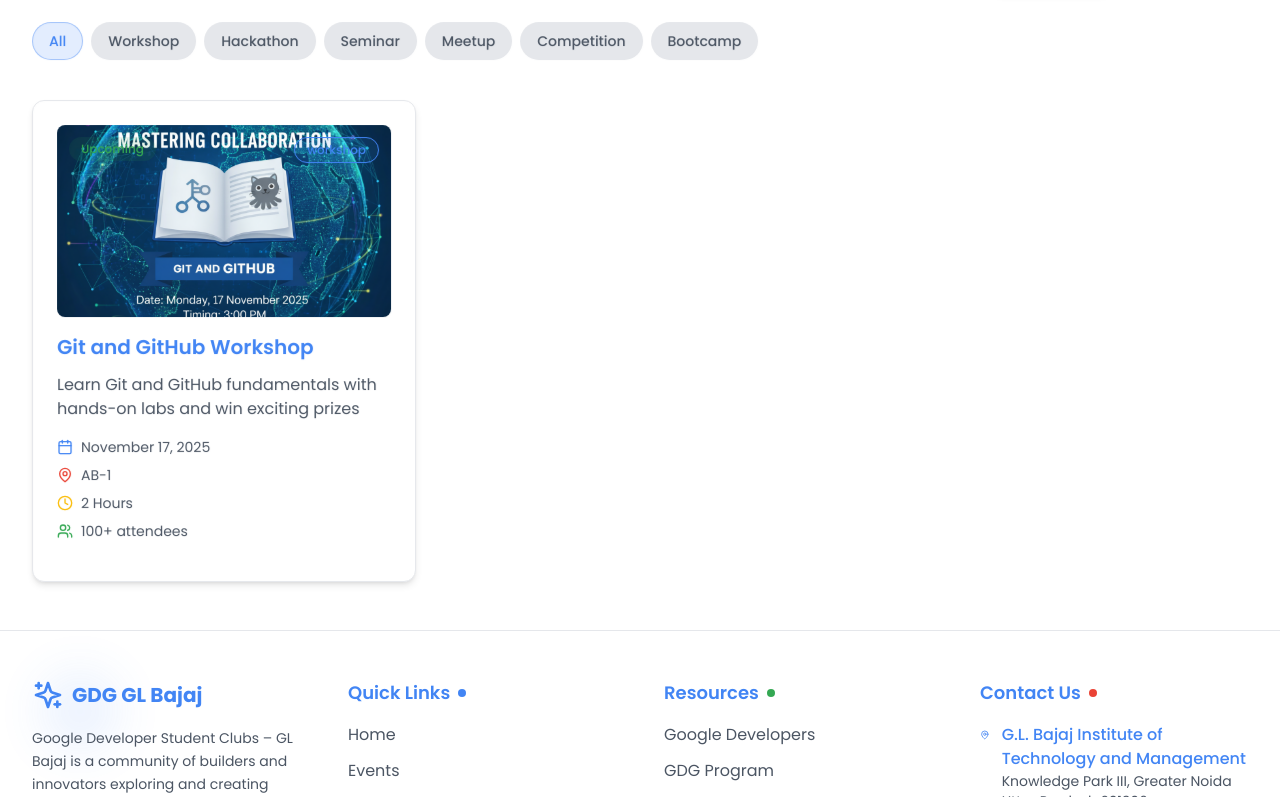
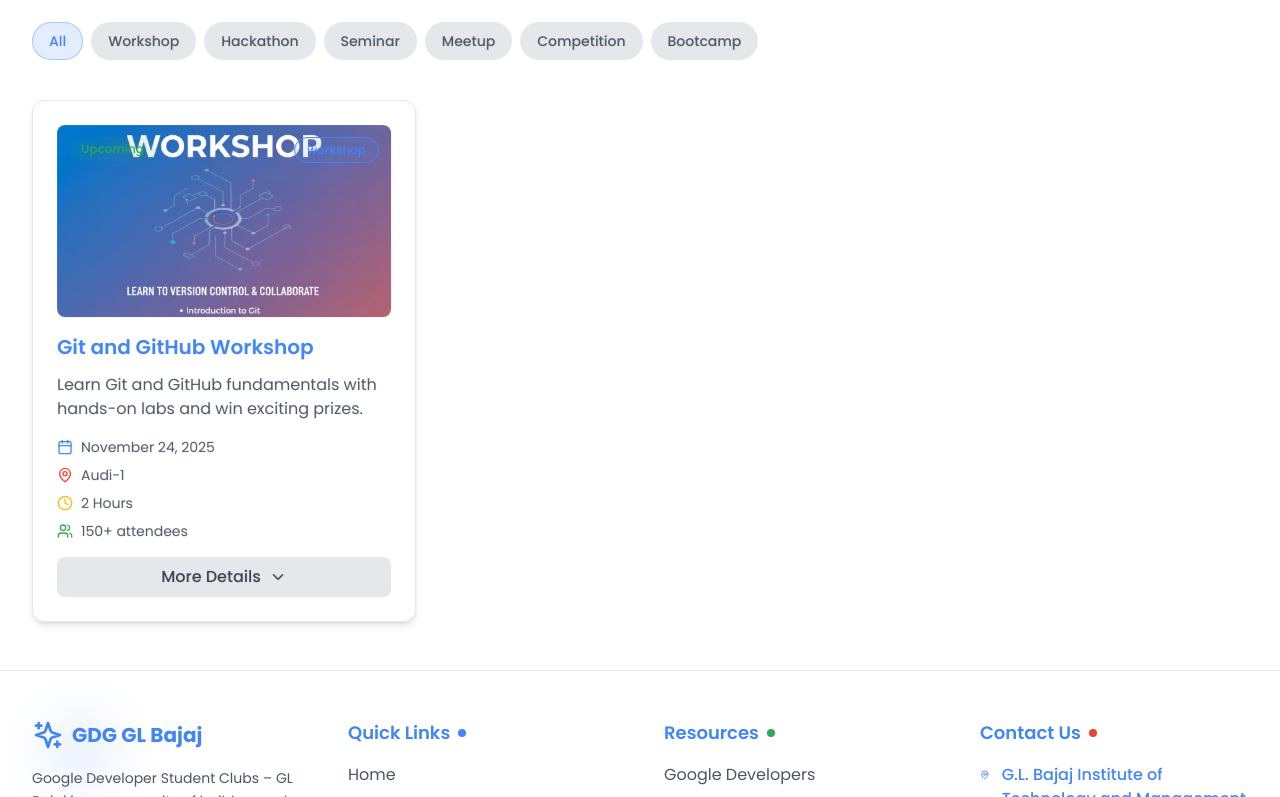
Before and after one commit to Abhinav-yd17/GDG-GLBAJAJ, a React (Vite) app: page /events in a window 1280 px wide. Shown: the part 365-1162 px from the top of the page. Built offline with nearby package versions, Linux system fonts and the light colour scheme; the HTML template or start-up script is replaced by a standard one.

Commit message:
Events page updated

```diff
--- a/src/components/events/EventCard.jsx
+++ b/src/components/events/EventCard.jsx
@@ -1,16 +1,16 @@
-import React from 'react'
-import { motion } from 'framer-motion'
-import { Calendar, MapPin, Clock, Users, Edit } from 'lucide-react'
+import React, { useState } from 'react'
+import { motion, AnimatePresence } from 'framer-motion'
+import { Calendar, MapPin, Clock, Users, Edit, ChevronDown, ChevronUp } from 'lucide-react'
 import { formatDate } from '../../utils/helpers'
 import { useAdmin } from '../../context/AdminContext'
 
 const EventCard = ({ event, index }) => {
   const { isAdmin } = useAdmin()
+  const [showMore, setShowMore] = useState(false)
 
   /* ================================
         GOOGLE COLOR SYSTEM
      ================================= */
-
   const google = {
     blue: "text-googleBlue bg-googleBlue/10 border-googleBlue",
     red: "text-googleRed bg-googleRed/10 border-googleRed",
@@ -18,9 +18,7 @@
     green: "text-googleGreen bg-googleGreen/10 border-googleGreen",
   }
 
-  /* ---------------------------
-     STATUS BADGE COLORS
-  ---------------------------- */
+  /* STATUS BADGE COLORS */
   const getStatusColor = (status) => {
     switch (status) {
       case "upcoming": return `${google.green}`
@@ -30,9 +28,7 @@
     }
   }
 
-  /* ---------------------------
-     CATEGORY COLORS
-  ---------------------------- */
+  /* CATEGORY COLORS */
   const getCategoryColor = (category) => {
     switch (category) {
       case "workshop": return google.blue
@@ -45,6 +41,7 @@
 
   return (
     <motion.div
+      layout
       initial={{ opacity: 0, y: 30 }}
       whileInView={{ opacity: 1, y: 0 }}
       transition={{ duration: 0.5, delay: index * 0.1 }}
@@ -103,7 +100,7 @@
         {event.description}
       </p>
 
-      {/* Event Meta Info */}
+      {/* Meta Info */}
       <div className="space-y-2 mb-4">
 
         <div className="flex items-center text-gray-600 dark:text-gray-400">
@@ -128,9 +125,69 @@
 
       </div>
 
+      {/* More Details Button */}
+      <button
+        onClick={() => setShowMore(!showMore)}
+        className="
+          w-full mt-3 py-2 rounded-lg
+          bg-gray-200 dark:bg-darkBgHover
+          text-gray-700 dark:text-gray-300
+          hover:bg-gray-300 dark:hover:bg-darkBorder
+          flex items-center justify-center gap-2
+          transition-all font-medium
+        "
+      >
+        {showMore ? "Hide Details" : "More Details"}
+        {showMore ? <ChevronUp size={18} /> : <ChevronDown size={18} />}
+      </button>
+
+      {/* EXPANDABLE DETAILS */}
+      <AnimatePresence>
+        {showMore && (
+          <motion.div
+            layout
+            initial={{ opacity: 0, height: 0 }}
+            animate={{ opacity: 1, height: "auto" }}
+            exit={{ opacity: 0, height: 0 }}
+            transition={{ duration: 0.25 }}
+            className="mt-4 overflow-hidden"
+          >
+            <div className="
+              p-4 rounded-lg border
+              bg-gray-50 dark:bg-darkBg
+              border-gray-200 dark:border-darkBorder
+            ">
+
+              {event.fullDescription && (
+                <p className="text-gray-600 dark:text-gray-300 mb-3 leading-relaxed">
+                  {event.fullDescription}
+                </p>
+              )}
+
+              {event.speakers && (
+                <p className="text-gray-600 dark:text-gray-300">
+                  <strong>Speakers:</strong> {event.speakers}
+                </p>
+              )}
+
+              {event.registrationLink && (
+                <a
+                  href={event.registrationLink}
+                  target="_blank"
+                  className="block mt-3 text-googleBlue dark:text-googleYellow underline"
+                >
+                  Register Here →
+                </a>
+              )}
+
+            </div>
+          </motion.div>
+        )}
+      </AnimatePresence>
+
       {/* Admin Edit Button */}
       {isAdmin && (
-        <div className="flex justify-end">
+        <div className="flex justify-end mt-3">
           <motion.button
             whileHover={{ scale: 1.1 }}
             whileTap={{ scale: 0.9 }}
--- a/src/data/eventsData.js
+++ b/src/data/eventsData.js
@@ -2,13 +2,22 @@
   {
     id: 1,
     title: "Git and GitHub Workshop",
-    date: "2025-11-17",
-    venue: "AB-1",
-    description: "Learn Git and GitHub fundamentals with hands-on labs and win exciting prizes",
+    date: "2025-11-24",
+    venue: "Audi-1",
+    description:
+      "Learn Git and GitHub fundamentals with hands-on labs and win exciting prizes.",
+    fullDescription:
+      "This workshop covers Git fundamentals, version control basics, GitHub workflows, branching strategies, and hands-on coding practice. Students will learn collaboration, PR workflow, and conflict resolution techniques.",
+
+    // main event card image
     image: "/assets/images/events/workshops/Github.png",
+
     category: "workshop",
     status: "upcoming",
-    attendees: "100+",
-    duration: "2 Hours"
+    attendees: "150+",
+    duration: "2 Hours",
+
+    speakers: "RatnaPriya, Yash Raghuvanshi",
+    registrationLink: "https://forms.gle/XYZMmViUYEYFcX4Y8"
   },
-]
+];
```
Also changed, not shown: public/assets/images/events/workshops/Github.png.
